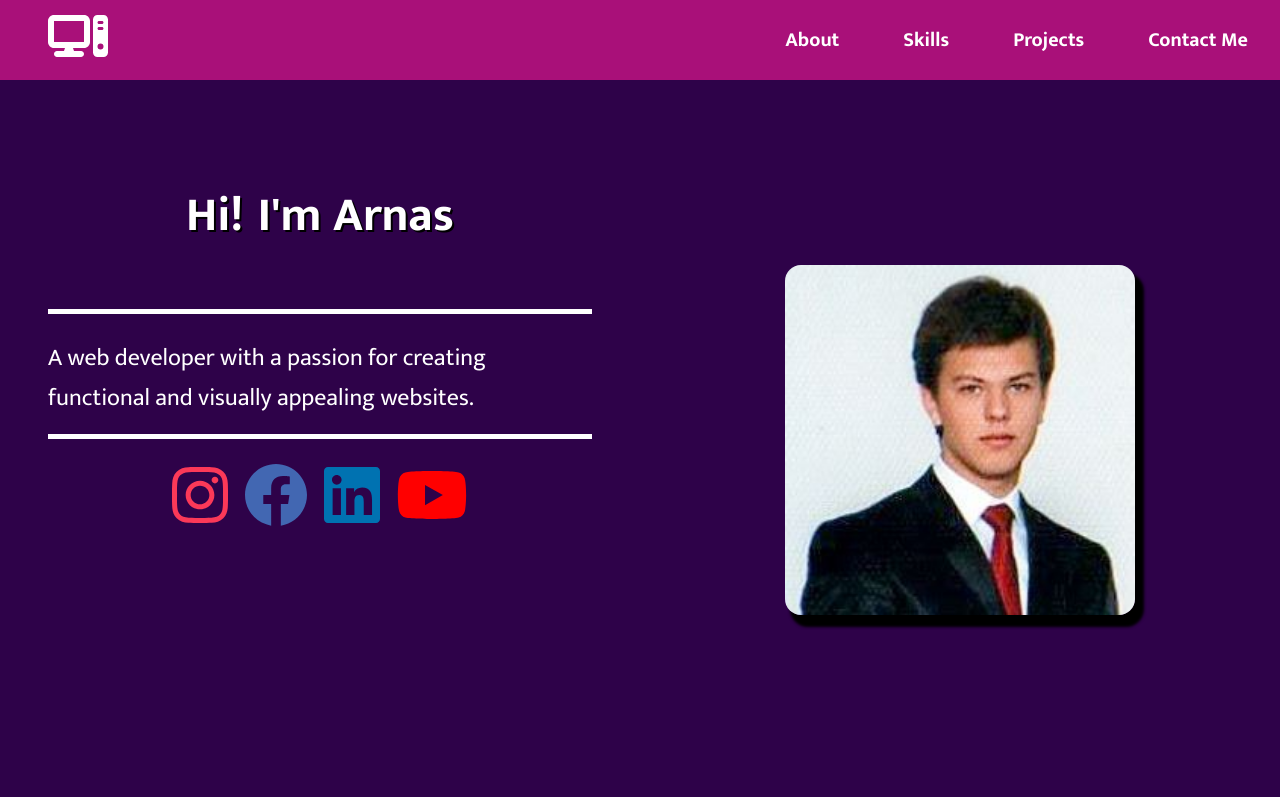
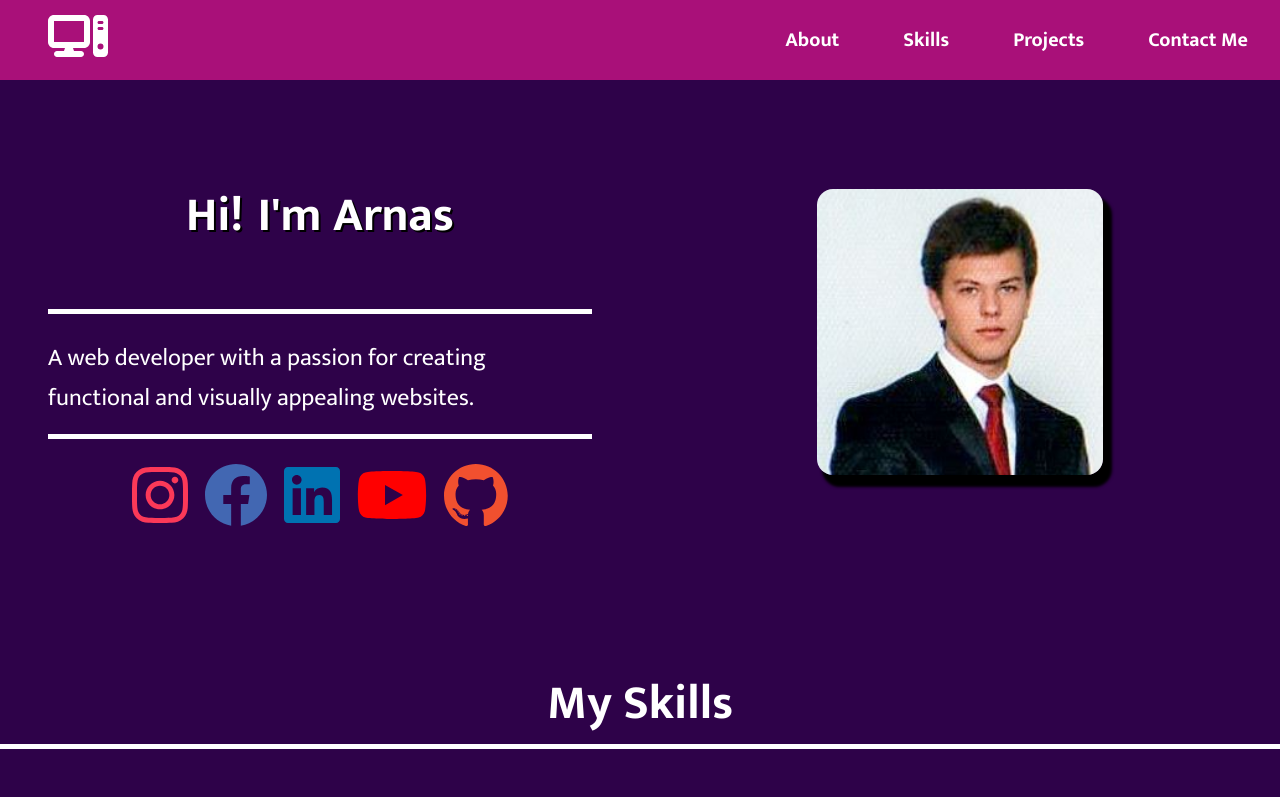
Before and after one commit to Svarscikas/Portfolio, a plain HTML site: page index.html in a window 1280 px wide. Shown: the top 797 px of the page. Drawn offline with Linux system fonts and the light colour scheme.

Commit message:
more updates to the design

```diff
--- a/index.html
+++ b/index.html
@@ -46,6 +46,21 @@
                 <div>
                     <a href="https://www.youtube.com/channel/UC7hFoaiFvctpXm0WBheSjTw"><svg xmlns="http://www.w3.org/2000/svg" viewBox="0 0 576 512"><!--! Font Awesome Pro 6.4.0 by @fontawesome - https://fontawesome.com License - https://fontawesome.com/license (Commercial License) Copyright 2023 Fonticons, Inc. --><path fill="#FF0000" d="M549.655 124.083c-6.281-23.65-24.787-42.276-48.284-48.597C458.781 64 288 64 288 64S117.22 64 74.629 75.486c-23.497 6.322-42.003 24.947-48.284 48.597-11.412 42.867-11.412 132.305-11.412 132.305s0 89.438 11.412 132.305c6.281 23.65 24.787 41.5 48.284 47.821C117.22 448 288 448 288 448s170.78 0 213.371-11.486c23.497-6.321 42.003-24.171 48.284-47.821 11.412-42.867 11.412-132.305 11.412-132.305s0-89.438-11.412-132.305zm-317.51 213.508V175.185l142.739 81.205-142.739 81.201z"/></svg></a>
 
+                </div>
+                <div>
+                    <a href="https://github.com/Svarscikas">
+                        <svg viewBox="0 -3.5 256 256" xmlns="http://www.w3.org/2000/svg" preserveAspectRatio="xMinYMin meet">
+
+                            <g fill="#F1502F">
+
+                            <path d="M127.505 0C57.095 0 0 57.085 0 127.505c0 56.336 36.534 104.13 87.196 120.99 6.372 1.18 8.712-2.766 8.712-6.134 0-3.04-.119-13.085-.173-23.739-35.473 7.713-42.958-15.044-42.958-15.044-5.8-14.738-14.157-18.656-14.157-18.656-11.568-7.914.872-7.752.872-7.752 12.804.9 19.546 13.14 19.546 13.14 11.372 19.493 29.828 13.857 37.104 10.6 1.144-8.242 4.449-13.866 8.095-17.05-28.32-3.225-58.092-14.158-58.092-63.014 0-13.92 4.981-25.295 13.138-34.224-1.324-3.212-5.688-16.18 1.235-33.743 0 0 10.707-3.427 35.073 13.07 10.17-2.826 21.078-4.242 31.914-4.29 10.836.048 21.752 1.464 31.942 4.29 24.337-16.497 35.029-13.07 35.029-13.07 6.94 17.563 2.574 30.531 1.25 33.743 8.175 8.929 13.122 20.303 13.122 34.224 0 48.972-29.828 59.756-58.22 62.912 4.573 3.957 8.648 11.717 8.648 23.612 0 17.06-.148 30.791-.148 34.991 0 3.393 2.295 7.369 8.759 6.117 50.634-16.879 87.122-64.656 87.122-120.973C255.009 57.085 197.922 0 127.505 0"/>
+
+                            <path d="M47.755 181.634c-.28.633-1.278.823-2.185.389-.925-.416-1.445-1.28-1.145-1.916.275-.652 1.273-.834 2.196-.396.927.415 1.455 1.287 1.134 1.923M54.027 187.23c-.608.564-1.797.302-2.604-.589-.834-.889-.99-2.077-.373-2.65.627-.563 1.78-.3 2.616.59.834.899.996 2.08.36 2.65M58.33 194.39c-.782.543-2.06.034-2.849-1.1-.781-1.133-.781-2.493.017-3.038.792-.545 2.05-.055 2.85 1.07.78 1.153.78 2.513-.019 3.069M65.606 202.683c-.699.77-2.187.564-3.277-.488-1.114-1.028-1.425-2.487-.724-3.258.707-.772 2.204-.555 3.302.488 1.107 1.026 1.445 2.496.7 3.258M75.01 205.483c-.307.998-1.741 1.452-3.185 1.028-1.442-.437-2.386-1.607-2.095-2.616.3-1.005 1.74-1.478 3.195-1.024 1.44.435 2.386 1.596 2.086 2.612M85.714 206.67c.036 1.052-1.189 1.924-2.705 1.943-1.525.033-2.758-.818-2.774-1.852 0-1.062 1.197-1.926 2.721-1.951 1.516-.03 2.758.815 2.758 1.86M96.228 206.267c.182 1.026-.872 2.08-2.377 2.36-1.48.27-2.85-.363-3.039-1.38-.184-1.052.89-2.105 2.367-2.378 1.508-.262 2.857.355 3.049 1.398"/>
+
+                            </g>
+
+                            </svg>
+                    </a>
                 </div>
 
             </div>
@@ -158,7 +173,7 @@
                     </div>
                     <a href="https://workout-tracker.dzulxqjycug0o.amplifyapp.com/" class="App-link">Check it out here</a>
                 </div>
-                <div>
+                <div style="height: 100%;">
                      <img style="border-radius: 1rem;"src="Profile.png">
                      <img style="border-radius: 1rem;"src="Exercises.png">
                      <img style="border-radius: 1rem;"src="Leaderboard.png">
--- a/styles.css
+++ b/styles.css
@@ -64,7 +64,7 @@ a {
     padding-top: 5rem;
     display: flex;
     flex-direction: row;
-    height: calc(100vh - 5rem);
+    height: calc(100% - 5rem);
 }
 .About-text {
     box-sizing: border-box;
@@ -79,8 +79,7 @@ a {
     justify-content: center;
 }
 .About-image img {
-    width: 350px;
-    height: 350px;
+    height: 70%;
     box-shadow: 7px 10px 3px 2px black;
 }
 .Centered-text {
@@ -118,7 +117,7 @@ p {
 .Skills-container {
     display: flex;
     align-items: center;
-    height: calc(100vh - 15rem);
+    height: calc(100% - 15rem);
     flex-direction: row;
     justify-content: space-around;
 }
```
